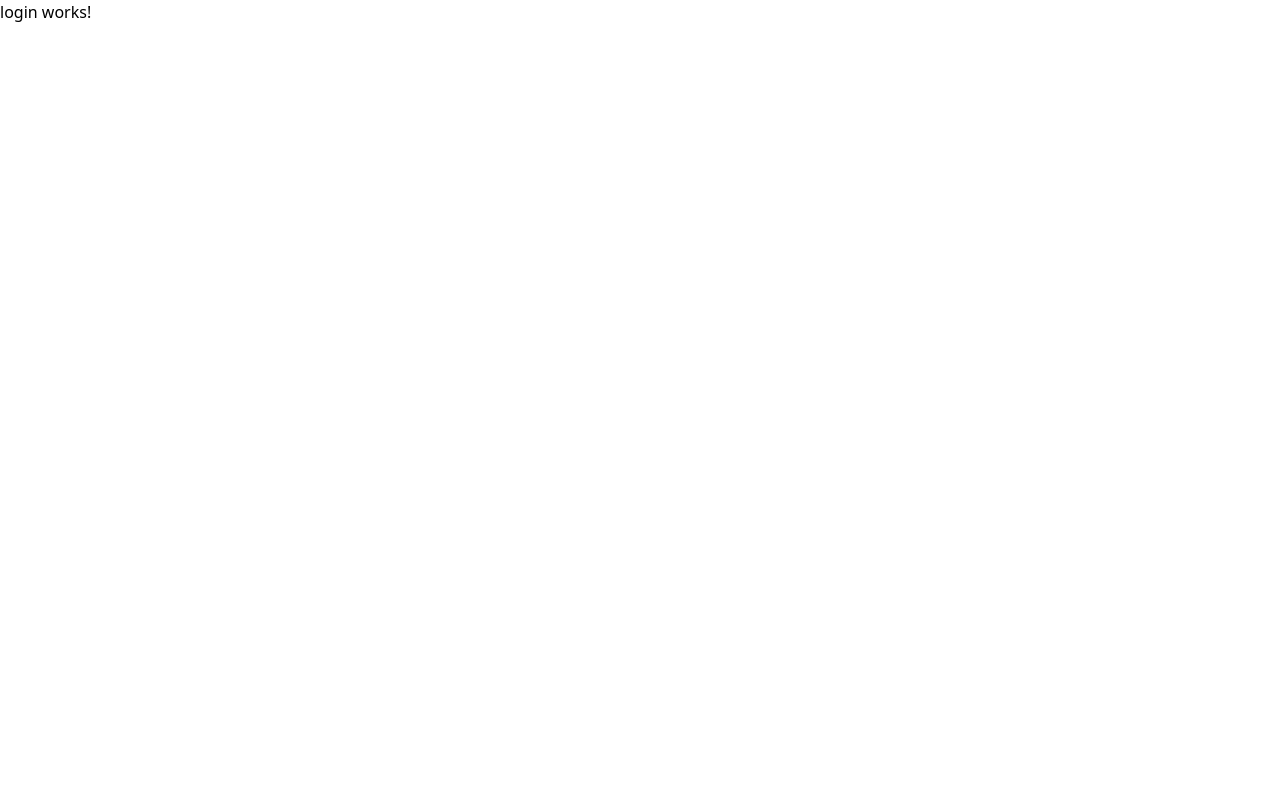
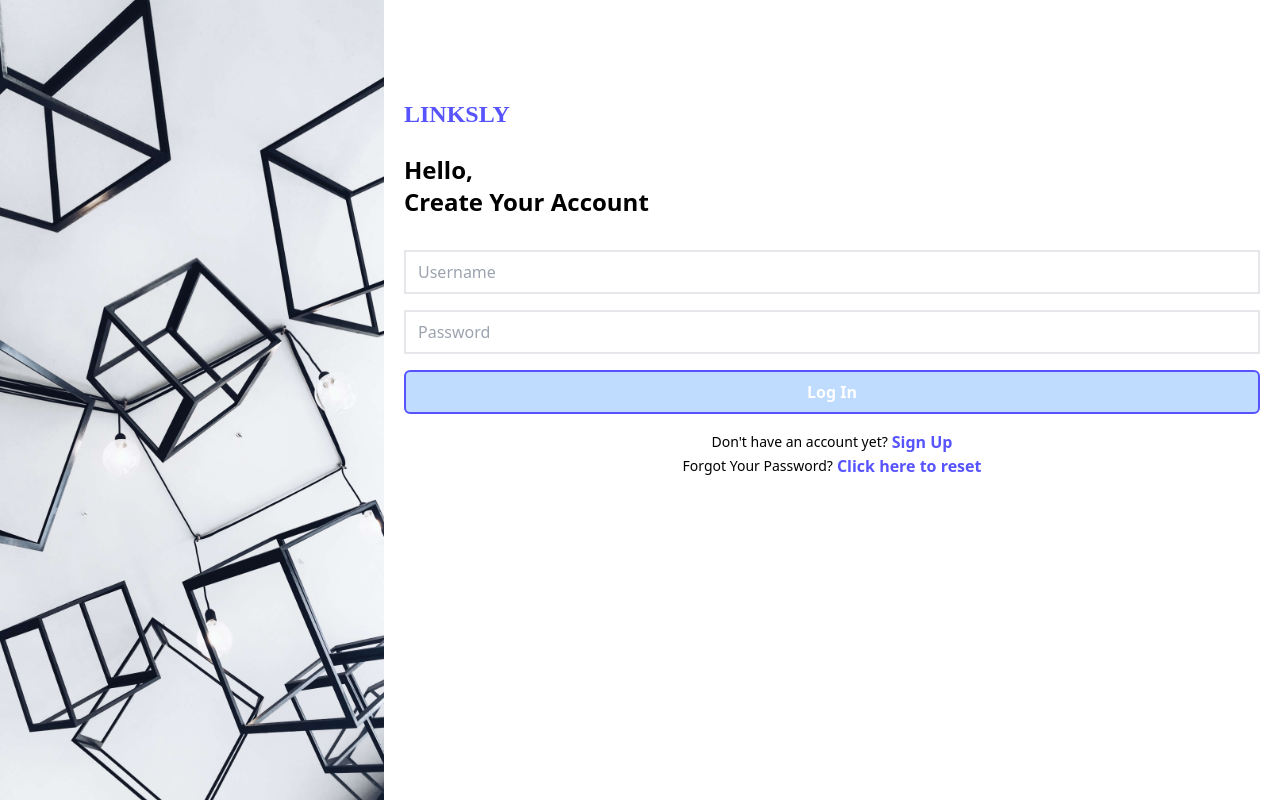
Before and after one commit to lokaimoma/url-shotner-frontend, an Angular app: page /login in a window 1280 px wide. Built offline with nearby package versions, Linux system fonts and the light colour scheme; a web font is replaced by a local one.

Commit message:
Build UI for login screen

```diff
--- a/src/app/components/login/login.component.html
+++ b/src/app/components/login/login.component.html
@@ -1 +1,74 @@
-<p>login works!</p>
+<main class="p-3 sm:p-0 sm:grid sm:grid-cols-[30%_1fr] sm:h-[100vh]">
+  <img
+    class="hidden sm:block object-cover bg-emerald-400 h-[100vh]"
+    src="/assets/auth_bg.jpg"
+    alt="register page image"
+  />
+  <div class="sm:px-5 sm:pt-[10%]">
+    <h3 class="py-2 logo text-clr_primary text-2xl">LINKSLY</h3>
+    <div class="py-4">
+      <h3 class="font-bold text-2xl">Hello,</h3>
+      <h3 class="font-bold text-2xl">Create Your Account</h3>
+    </div>
+    <form [formGroup]="form" class="flex flex-col gap-4 py-4">
+      <input
+        class="px-3 py-2 border-2 w-[100%] outline-none focus:border-clr_primary"
+        type="text"
+        name="uname"
+        id="uname"
+        placeholder="Username"
+        formControlName="uname"
+      />
+
+      <input
+        class="px-3 py-2 border-2 w-[100%] outline-none focus:border-clr_primary"
+        type="password"
+        name="password"
+        id="password"
+        placeholder="Password"
+        formControlName="pwd"
+      />
+
+      <input
+        class="text-white border-2 border-clr_primary bg-clr_primary py-2 font-bold rounded-md cursor-pointer hover:bg-white hover:text-clr_primary transition-colors disabled:bg-blue-200"
+        type="submit"
+        value="Log In"
+        [disabled]="!form.valid"
+        *ngIf="!state.showPleaseWait"
+      />
+      <div
+        *ngIf="state.showPleaseWait"
+        class="text-white border-2 border-clr_primary rounded-md font-bold w-max py-2 px-5 m-auto bg-clr_primary flex items-center cursor-none"
+      >
+        <svg
+          role="status"
+          class="mr-2 w-8 h-8 text-gray-200 animate-spin fill-blue-600"
+          viewBox="0 0 100 101"
+          fill="none"
+          xmlns="http://www.w3.org/2000/svg"
+        >
+          <path
+            d="M100 50.5908C100 78.2051 77.6142 100.591 50 100.591C22.3858 100.591 0 78.2051 0 50.5908C0 22.9766 22.3858 0.59082 50 0.59082C77.6142 0.59082 100 22.9766 100 50.5908ZM9.08144 50.5908C9.08144 73.1895 27.4013 91.5094 50 91.5094C72.5987 91.5094 90.9186 73.1895 90.9186 50.5908C90.9186 27.9921 72.5987 9.67226 50 9.67226C27.4013 9.67226 9.08144 27.9921 9.08144 50.5908Z"
+            fill="currentColor"
+          />
+          <path
+            d="M93.9676 39.0409C96.393 38.4038 97.8624 35.9116 97.0079 33.5539C95.2932 28.8227 92.871 24.3692 89.8167 20.348C85.8452 15.1192 80.8826 10.7238 75.2124 7.41289C69.5422 4.10194 63.2754 1.94025 56.7698 1.05124C51.7666 0.367541 46.6976 0.446843 41.7345 1.27873C39.2613 1.69328 37.813 4.19778 38.4501 6.62326C39.0873 9.04874 41.5694 10.4717 44.0505 10.1071C47.8511 9.54855 51.7191 9.52689 55.5402 10.0491C60.8642 10.7766 65.9928 12.5457 70.6331 15.2552C75.2735 17.9648 79.3347 21.5619 82.5849 25.841C84.9175 28.9121 86.7997 32.2913 88.1811 35.8758C89.083 38.2158 91.5421 39.6781 93.9676 39.0409Z"
+            fill="currentFill"
+          />
+        </svg>
+        <h5 class="text-xl">Please Wait</h5>
+      </div>
+    </form>
+
+    <div class="flex items-center gap-1 justify-center">
+      <p class="text-sm">Don&apos;t have an account yet?</p>
+      <a class="text-clr_primary font-bold" routerLink="/register">Sign Up</a>
+    </div>
+    <div class="flex items-center gap-1 justify-center">
+      <p class="text-sm">Forgot Your Password?</p>
+      <a class="text-clr_primary font-bold" href="javascript:void(0)"
+        >Click here to reset</a
+      >
+    </div>
+  </div>
+</main>
--- a/src/app/components/login/login.component.ts
+++ b/src/app/components/login/login.component.ts
@@ -1,15 +1,26 @@
-import { Component, OnInit } from '@angular/core';
+import { Component } from '@angular/core';
+import { FormBuilder, Validators } from '@angular/forms';
+
+import { LoginScreenState } from 'src/app/states/screen';
+import { environment } from 'src/environments/environment';
 
 @Component({
   selector: 'linksly-login',
   templateUrl: './login.component.html',
-  styleUrls: ['./login.component.css']
+  styleUrls: ['./login.component.css'],
 })
-export class LoginComponent implements OnInit {
+export class LoginComponent {
+  constructor(private fb: FormBuilder) {}
 
-  constructor() { }
+  state = new LoginScreenState();
+  form = this.fb.group({
+    uname: ['', [Validators.required]],
+    pwd: ['', [Validators.required]],
+  });
 
-  ngOnInit(): void {
+  onSubmit() {
+    this.state.showLoginError = false;
+    this.state.showPleaseWait = true;
+    setTimeout(() => {}, environment.production ? 0 : 3000);
   }
-
 }
--- a/src/app/components/register/register.component.ts
+++ b/src/app/components/register/register.component.ts
@@ -4,7 +4,7 @@ import { Router } from '@angular/router';
 import { debounceTime, distinctUntilChanged, filter } from 'rxjs';
 
 import { RegisterService } from 'src/app/services/register.service';
-import { RegisterScreenState } from 'src/app/states/RegisterScreenState';
+import { RegisterScreenState } from 'src/app/states/screen';
 import { RegisterUser } from 'src/app/types/request';
 import { environment } from 'src/environments/environment';
 import { ConfirmedValidator } from './validators';
--- a/src/app/states/RegisterScreenState.ts
+++ /dev/null
@@ -1,7 +0,0 @@
-class RegisterScreenState {
-  showUserNameTakenError: boolean = false;
-  showRegistrationError: boolean = false;
-  showPleaseWait: boolean = false
-}
-
-export { RegisterScreenState };
--- /dev/null
+++ b/src/app/states/screen.ts
@@ -0,0 +1,12 @@
+class RegisterScreenState {
+  showUserNameTakenError: boolean = false;
+  showRegistrationError: boolean = false;
+  showPleaseWait: boolean = false;
+}
+
+class LoginScreenState {
+  showPleaseWait: boolean = false;
+  showLoginError: boolean = false;
+}
+
+export { RegisterScreenState, LoginScreenState };
```
